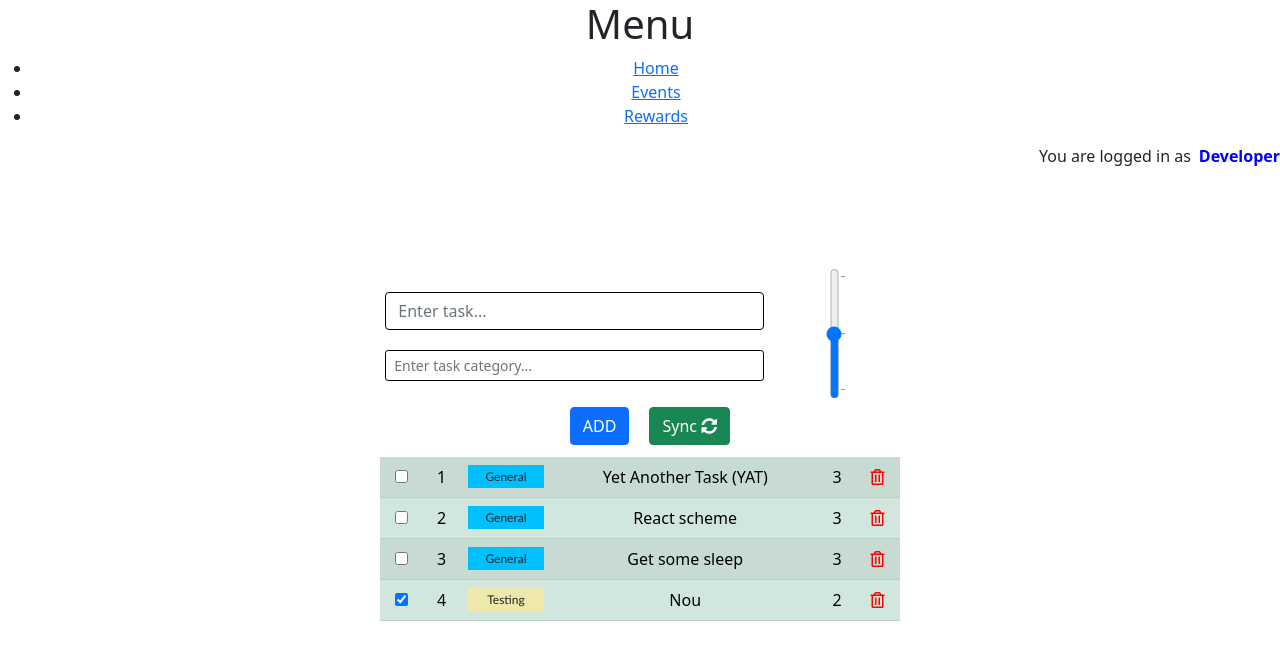
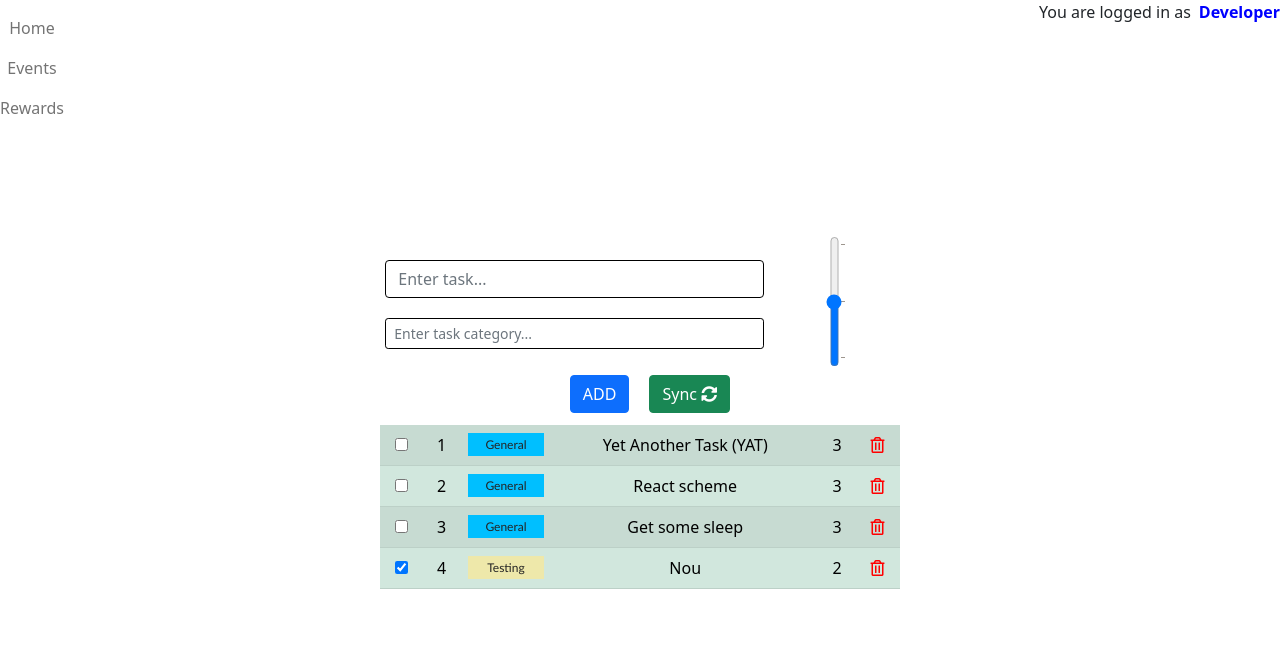
Before and after one commit to craciun-st/project-sandman-unhackables, a React (Create React App) app in the folder react-app/: page / in a window 1280 px wide. Shown: the top 660 px of the page. Built offline with nearby package versions, Linux system fonts and the light colour scheme.

Commit message:
Correct navbar for Bootstrap usage and add a top-bar container

```diff
--- a/react-app/src/App.css
+++ b/react-app/src/App.css
@@ -105,6 +105,12 @@ input[type="range"] {
   justify-content: space-evenly;
 }
 
+.top-bar {
+  display: flex;
+  flex-direction: row;
+  justify-content: space-between;
+}
+
 .col-md-5 {
   margin-top: 100px !important;
 
--- a/react-app/src/App.js
+++ b/react-app/src/App.js
@@ -15,17 +15,17 @@ const MenuItems = [
   {
     title: 'Home',
     url: '/',
-    cName: 'nav-links'
+    cName: 'nav-link'
   },
   {
     title: 'Events',
     url: '/events',
-    cName: 'nav-links'
+    cName: 'nav-link'
   },
   {
     title: 'Rewards',
     url: '/rewards',
-    cName: 'nav-links'
+    cName: 'nav-link'
   }
 ]
 
@@ -244,15 +244,15 @@ function App() {
     render() {
       return (
         <div className="NavbarItems">
-          <nav>
-            <h1 className="nav-logo">Menu </h1>
-            <ul>
+          <nav className="navbar navbar-light">
+            {/* <h1 className="nav-logo">Menu </h1> */}
+            <div className="navbar-nav">
               {MenuItems.map(
                 (menuItem, index) => (
-                <li key={index}><a className={menuItem.cName} href={menuItem.url}>{menuItem.title}</a></li>
+                <div key={index}><a className={`nav-item ${menuItem.cName}`} href={menuItem.url}>{menuItem.title}</a></div>
                 )
               )}
-            </ul>
+            </div>
           </nav>
         </div>
       )
@@ -267,8 +267,10 @@ function App() {
           <Route exact path="/" >
 
             {/* === INDEX PAGE === */}
+            <div className="top-bar">
             <Navbar></Navbar>
             <LoginContainer></LoginContainer>
+            </div>
             <div className="row justify-content-center">
               <div className="col-md-5">
                 <div className="inputs-container">
```
